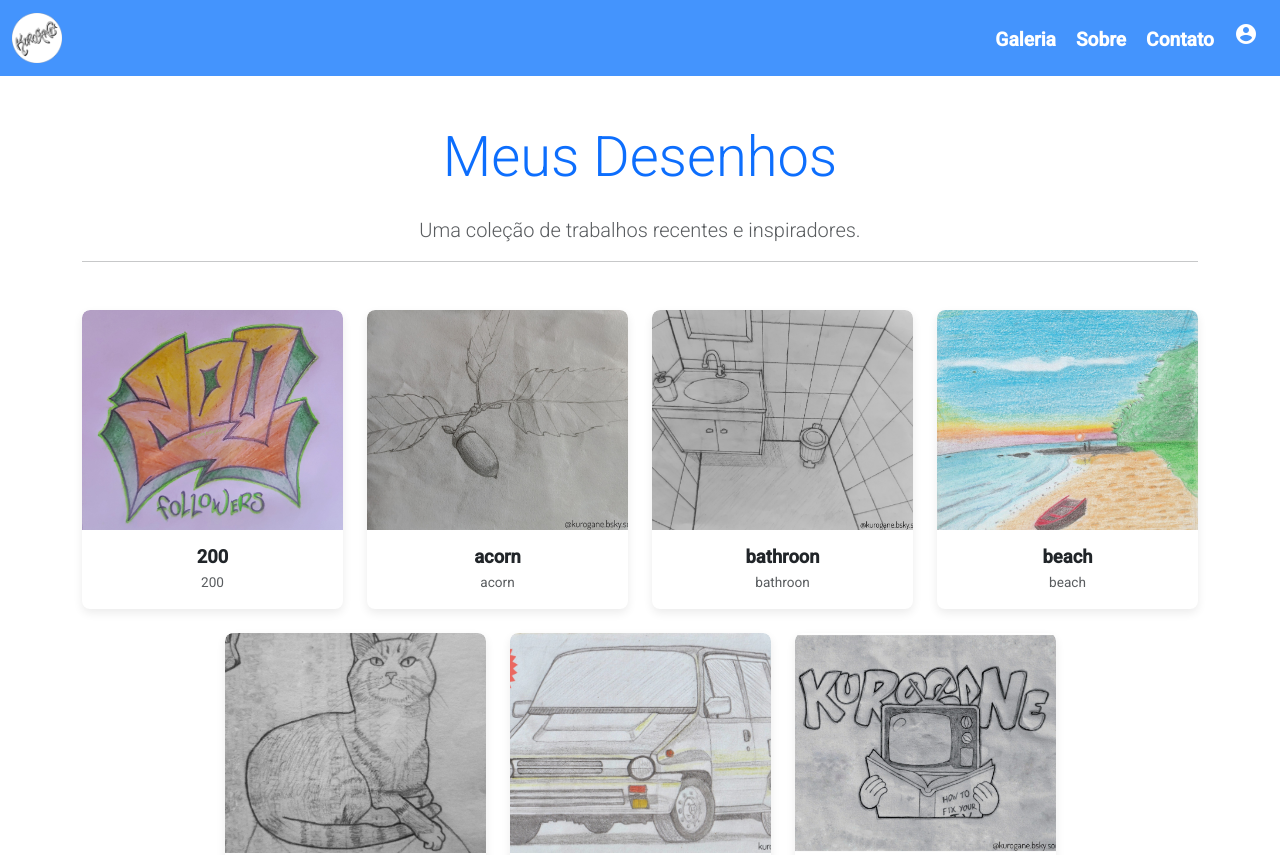
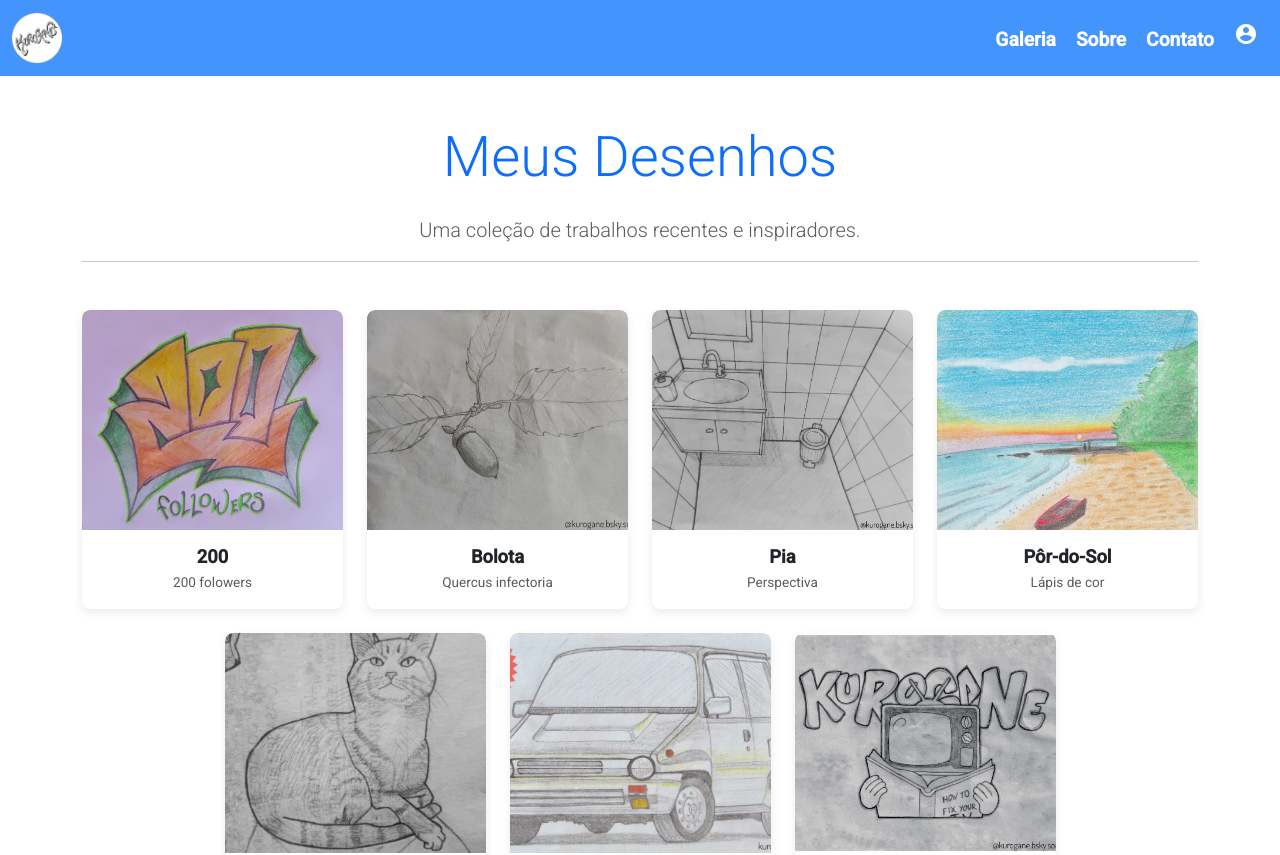
Before and after one commit to LeonamAS/projeto_final-FORD_Enter, an Angular app: page /galeria in a window 1280 px wide. Shown: the top 855 px of the page. Built offline with nearby package versions, Linux system fonts and the light colour scheme.

Commit message:
Dia 17/07

```diff
--- a/src/app/galeria/galeria.component.ts
+++ b/src/app/galeria/galeria.component.ts
@@ -19,10 +19,10 @@ declare var bootstrap: any;
 })
 export class GaleriaComponent {
   images = [
-    { src: '/img/200.jpg', alt: '200', title: '200' },
-    { src: '/img/acorn.jpg', alt: 'acorn', title: 'acorn' },
-    { src: '/img/bathroon.jpg', alt: 'bathroon', title: 'bathroon' },
-    { src: '/img/beach.jpg', alt: 'beach', title: 'beach' },
+    { src: '/img/200.jpg', alt: '200 folowers', title: '200' },
+    { src: '/img/acorn.jpg', alt: 'Quercus infectoria', title: 'Bolota' },
+    { src: '/img/bathroon.jpg', alt: 'Perspectiva', title: 'Pia' },
+    { src: '/img/beach.jpg', alt: 'Lápis de cor', title: 'Pôr-do-Sol' },
     { src: '/img/cat.jpg', alt: 'cat', title: 'cat' },
     { src: '/img/city.jpg', alt: 'city', title: 'city' },
     { src: '/img/tv.jpg', alt: 'tv', title: 'tv' },
--- a/src/app/sobre/sobre.component.css
+++ b/src/app/sobre/sobre.component.css
@@ -7,7 +7,7 @@
     justify-content: space-around;
     align-items: center;
     padding: 20px;
-    margin-top: 100px;
+    margin: 100px 0;
 }
 
 .layout img {
@@ -31,6 +31,5 @@
 }
 
 .imagens img {
-    margin-top: 50px;
     width: 25%;
 }
```
